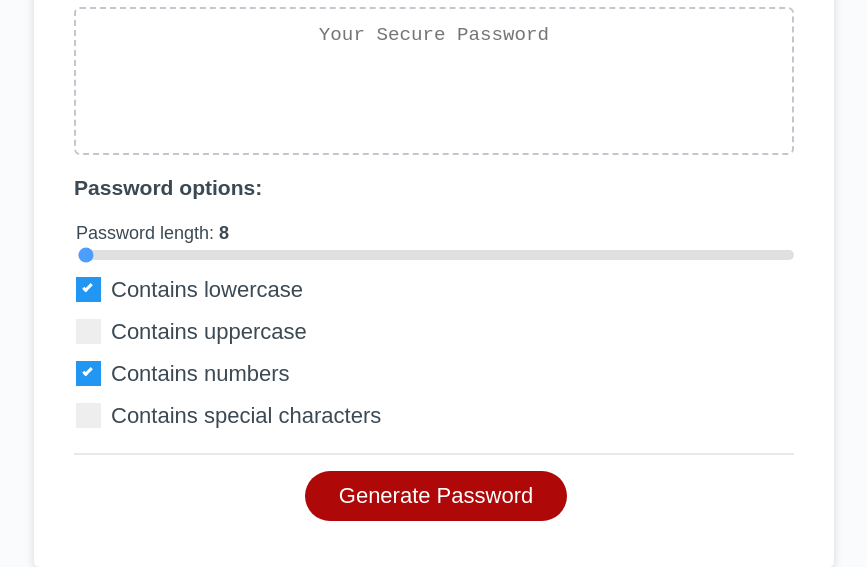
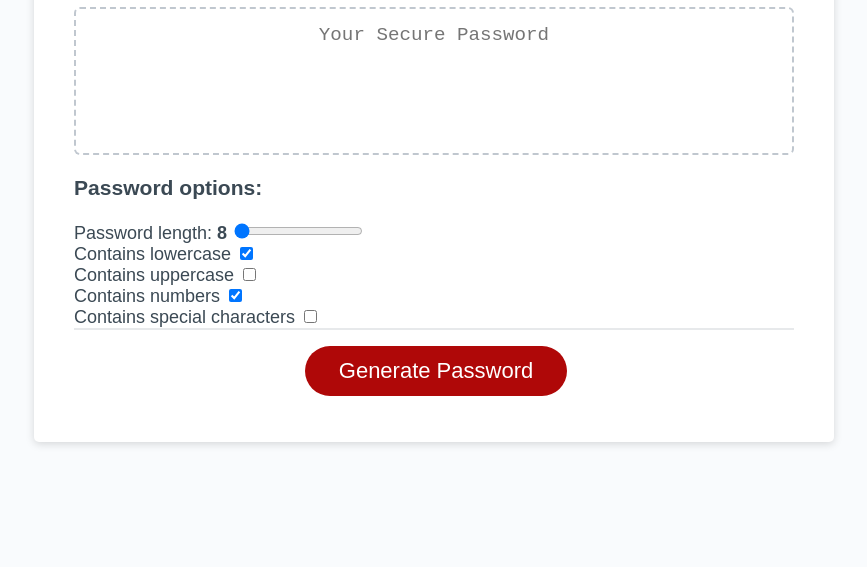
Before and after one commit to AndrewJosephParker/javascript-password-geneator, a plain HTML site: page index.html in a window 1280 px wide. Shown: the part 241-808 px from the top of the page, without its empty margins (206-1073 px from the left). Drawn offline with Linux system fonts and the light colour scheme.

Commit message:
New Script File

```diff
--- a/assets/css/style.css
+++ b/assets/css/style.css
@@ -135,104 +135,3 @@ button[disabled] {
     font-size: 0.8rem;
   }
 }
-
-.options {
-  padding-bottom: 10px;
-}
-
-.grid-container {
-  display: grid;
-}
-
-.option {
-  padding: 2px;
-}
-
-.length-selector-container {
-  width: 100%;
-  padding-bottom: 10px;
-}
-
-.length-selector {
-  -webkit-appearance: none;
-  appearance: none;
-  width: 100%;
-  height: 10px;
-  background: #d3d3d3;
-  outline: none;
-  opacity: 0.7;
-  -webkit-transition: 0.2s;
-  transition: opacity 0.2s;
-  border-radius: 5px;
-}
-
-.length-selector:hover {
-  opacity: 1;
-}
-
-.collection {
-  display: block;
-  position: relative;
-  padding-left: 35px;
-  margin-bottom: 12px;
-  cursor: pointer;
-  font-size: 22px;
-  -webkit-user-select: none;
-  -moz-user-select: none;
-  -ms-user-select: none;
-  user-select: none;
-}
-
-/* Hide the browser's default checkbox */
-.collection input {
-  position: absolute;
-  opacity: 0;
-  cursor: pointer;
-  height: 0;
-  width: 0;
-}
-
-/* Create a custom checkbox */
-.checkmark {
-  position: absolute;
-  top: 0;
-  left: 0;
-  height: 25px;
-  width: 25px;
-  background-color: #eee;
-}
-
-/* On mouse-over, add a grey background color */
-.collection:hover input ~ .checkmark {
-  background-color: #ccc;
-}
-
-/* When the checkbox is checked, add a blue background */
-.collection input:checked ~ .checkmark {
-  background-color: #2196f3;
-}
-
-/* Create the checkmark/indicator (hidden when not checked) */
-.checkmark:after {
-  content: "";
-  position: absolute;
-  display: none;
-}
-
-/* Show the checkmark when checked */
-.collection input:checked ~ .checkmark:after {
-  display: block;
-}
-
-/* Style the checkmark/indicator */
-.collection .checkmark:after {
-  left: 9px;
-  top: 5px;
-  width: 5px;
-  height: 10px;
-  border: solid white;
-  border-width: 0 3px 3px 0;
-  -webkit-transform: rotate(45deg);
-  -ms-transform: rotate(45deg);
-  transform: rotate(45deg);
-}
--- a/index.html
+++ b/index.html
@@ -64,6 +64,6 @@
         </div>
       </div>
     </div>
-    <script src="assets/js/index.js"></script>
+    <script src="script.js"></script>
   </body>
 </html>
```
Also changed, not shown: script.js (renamed from assets/js/index.js).
